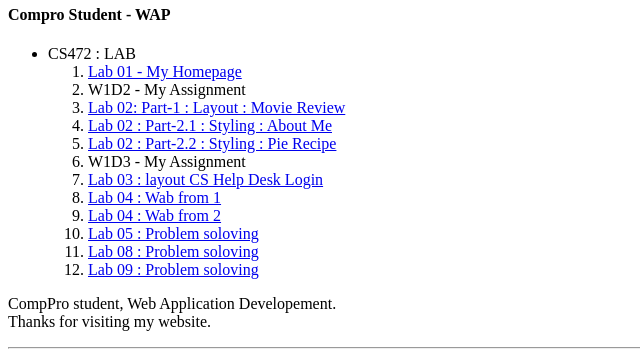
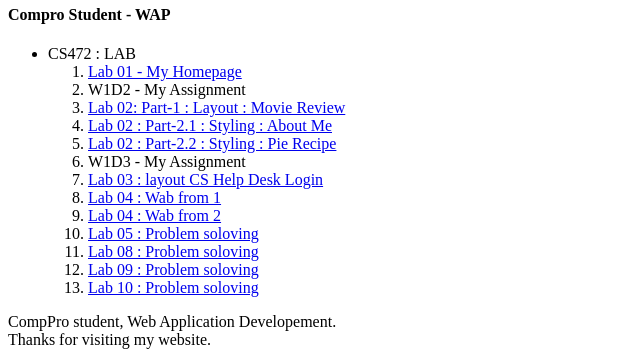
Before and after one commit to sanaullahal/sanaullahal.github.io, a plain HTML site: page index.html in a window 1280 px wide. Shown: the part 407-769 px from the top of the page, without its empty margins (0-640 px from the left). Drawn offline with Linux system fonts and the light colour scheme.

Commit message:
Add lab 10

```diff
--- a/index.html
+++ b/index.html
@@ -40,6 +40,7 @@
                 <li><a href="./lab5/main.js" target="_blank">Lab 05 : Problem soloving </a></li>
                 <li><a href="./lab8/index.html" target="_blank">Lab 08 : Problem soloving </a></li>
                 <li><a href="./lab9/lab9.html" target="_blank">Lab 09 : Problem soloving </a></li>
+                <li><a href="./lab10/index.html" target="_blank">Lab 10 : Problem soloving </a></li>
             </ol>
         </li>
     </ul>
```
